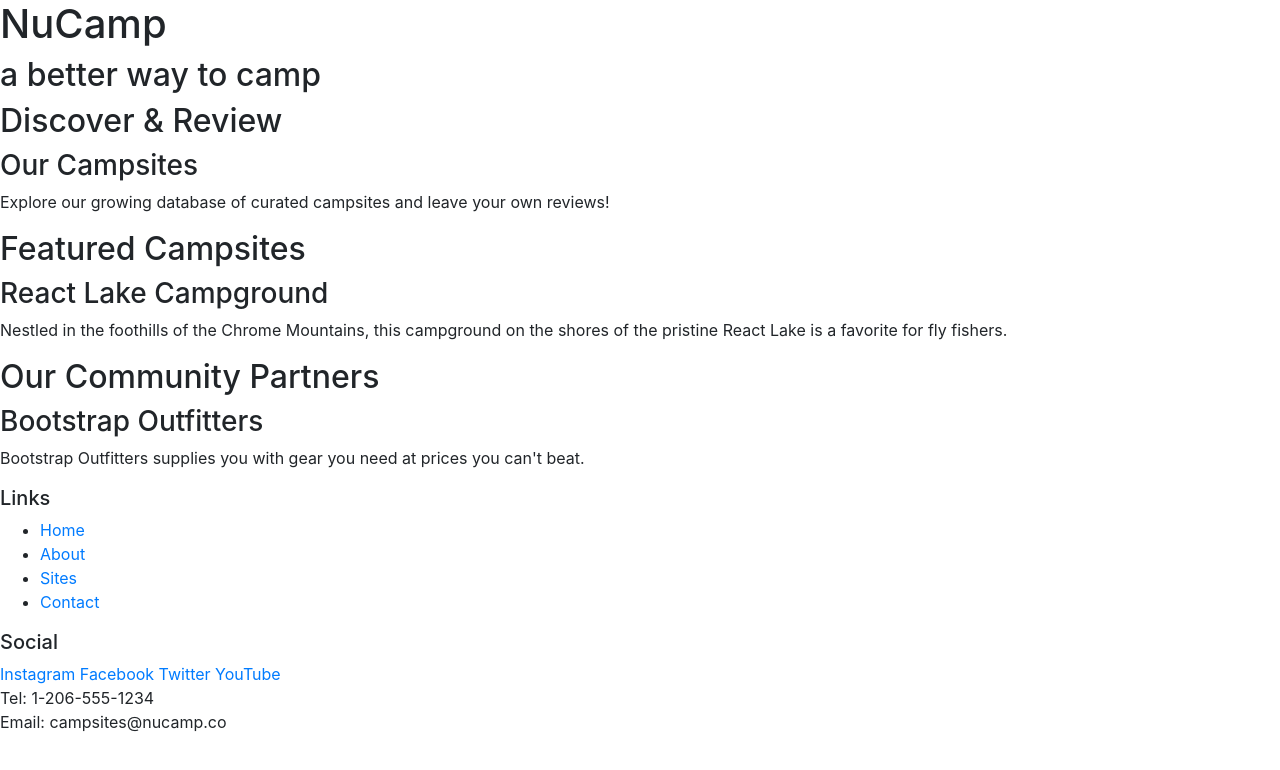
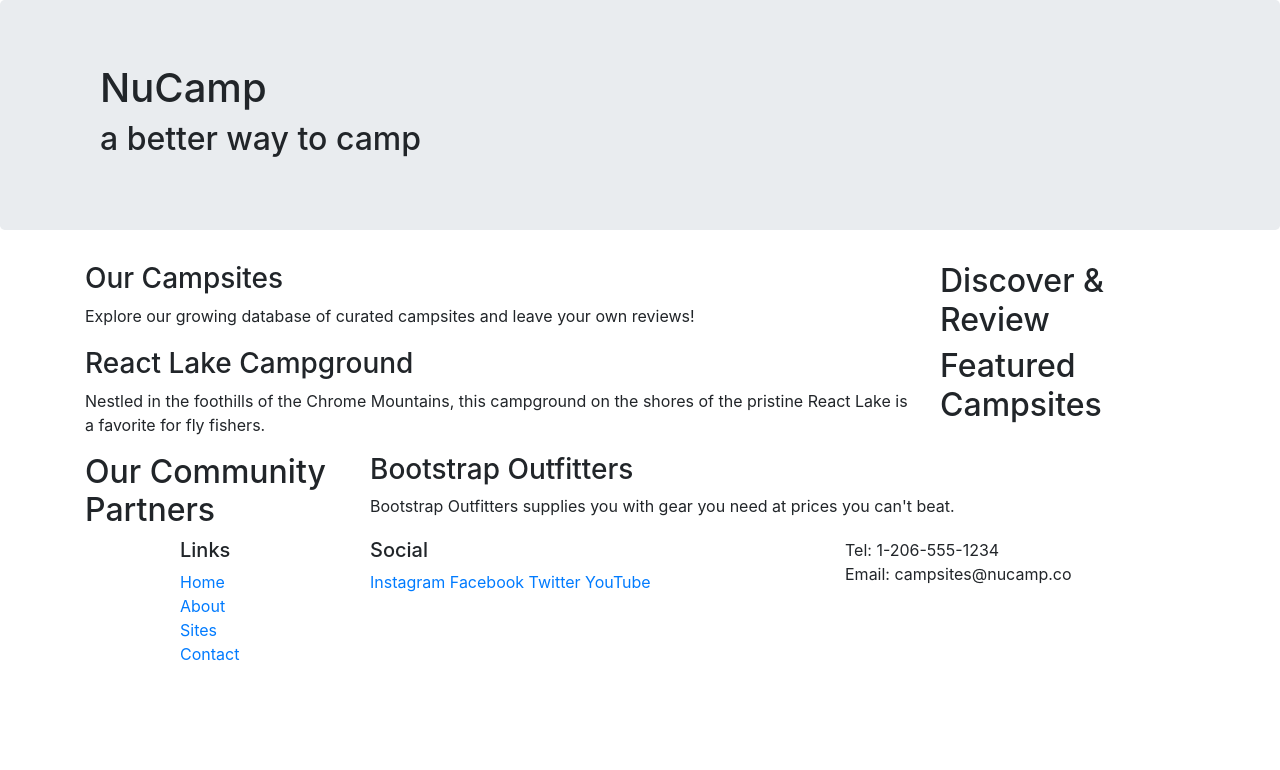
Before and after one commit to sanchitasyeda/nucampsite-website, a website: page index.html in a window 1280 px wide. Drawn offline with nearby package versions, Linux system fonts and the light colour scheme.

Commit message:
Adding class changes to divs

```diff
--- a/index.html
+++ b/index.html
@@ -14,51 +14,78 @@
 
 <body>
 
-    <header>
-        <div>
+    <header class="jumbotron">
+        <div class="container">
+            <div class="row"></div>
+              <div class="col">
                 <h1>NuCamp</h1>
                 <h2>a better way to camp</h2>
               </div>
+            </div>
+        </div>
     </header>
 
-    <div>
+    <div class="container">
+        <div class="row">
+            <div class="col-sm-4 order-sm-last col-md-3">
                 <h2>Discover & Review</h2>
+            </div>
+            <div class="col">
                 <h3>Our Campsites</h3>
                 <p>Explore our growing database of curated campsites and leave your own reviews!</p>
             </div>
-
-    <div>
-        <h2>Featured Campsites</h2>
-        <h3>React Lake Campground</h3>
-        <p>Nestled in the foothills of the Chrome Mountains, this campground on the shores of the pristine React Lake is a favorite for fly fishers.</p>
+        </div>
     </div>
 
-    <div>
+    <div class="container">
+        <div class="row">
+            <div class="col-sm-4 order-sm-last col-md-3">
+                <h2>Featured Campsites</h2>
+            </div>
+            <div class="col">
+                <h3>React Lake Campground</h3>
+                <p>Nestled in the foothills of the Chrome Mountains, this campground on the shores of the pristine React
+                    Lake is a favorite for fly fishers.</p>
+            </div>
+        </div>
+    </div>
+
+    <div class="container">
+        <div class="row">
+            <div class="col-sm-4 col-md-3">
                 <h2>Our Community Partners</h2>
+            </div>
+            <div class="col">
                 <h3>Bootstrap Outfitters</h3>
                 <p>Bootstrap Outfitters supplies you with gear you need at prices you can't beat.</p>
             </div>
+        </div>
+    </div>
 
     <footer>
-        <div>
+        <div class="container">
+            <div class="row">
+                <div class="col-4 col-sm-2 offset-1">
                     <h5>Links</h5>
-            <ul>
+                    <ul class="list-unstyled">
                         <li><a href="#">Home</a></li>
                         <li><a href="#">About</a></li>
                         <li><a href="#">Sites</a></li>
                         <li><a href="#">Contact</a></li>
                     </ul>
                 </div>
-        <div>
+                <div class="col-6 col-sm-5">
                     <h5>Social</h5>
                     <a href="http://instagram.com/">Instagram</a>
                     <a href="http://facebook.com/">Facebook</a>
                     <a href="http://twitter.com/">Twitter</a>
                     <a href="http://youtube.com/">YouTube</a>
                 </div>
-        <div>
+                <div class="col-sm-4">
                     Tel: 1-206-555-1234<br />
                     Email: campsites@nucamp.co
+                </div>
+            </div>
         </div>
     </footer>
 
```
Lines whose indentation alone changed are shown as unchanged.
